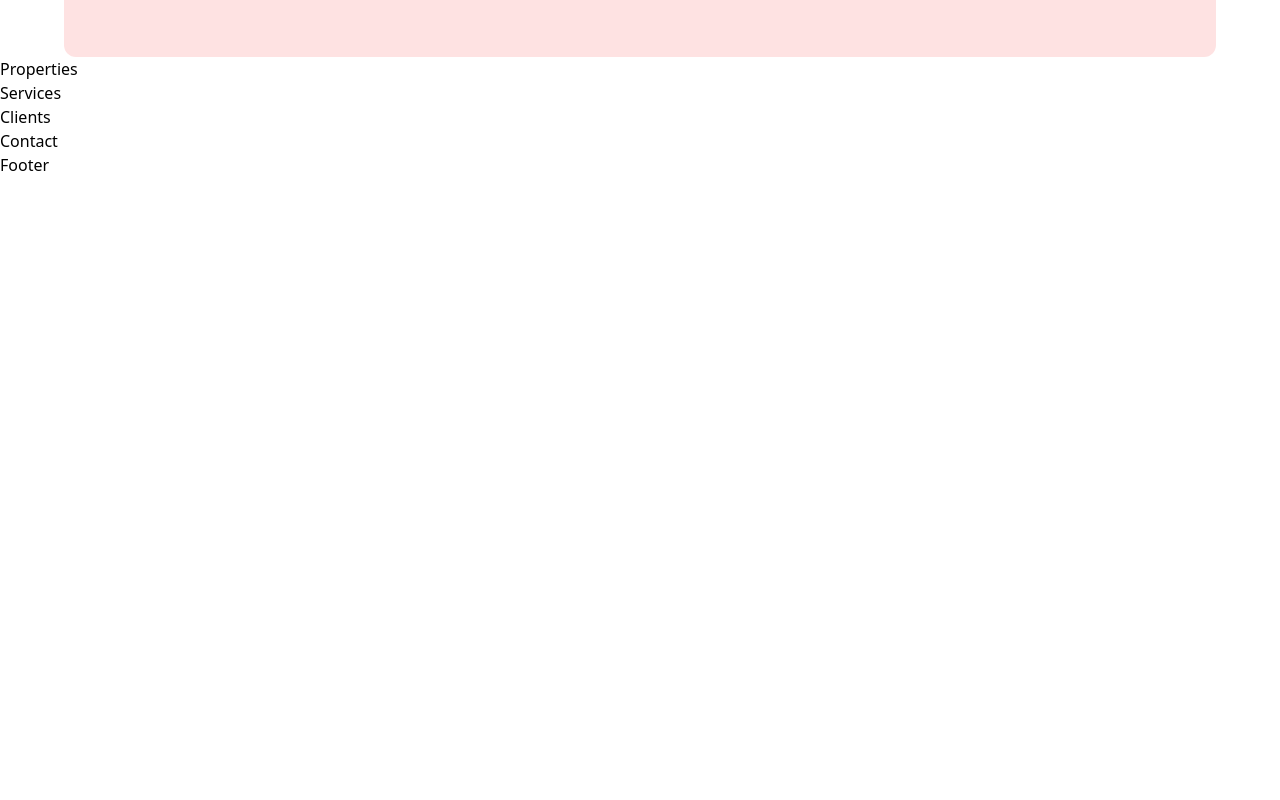
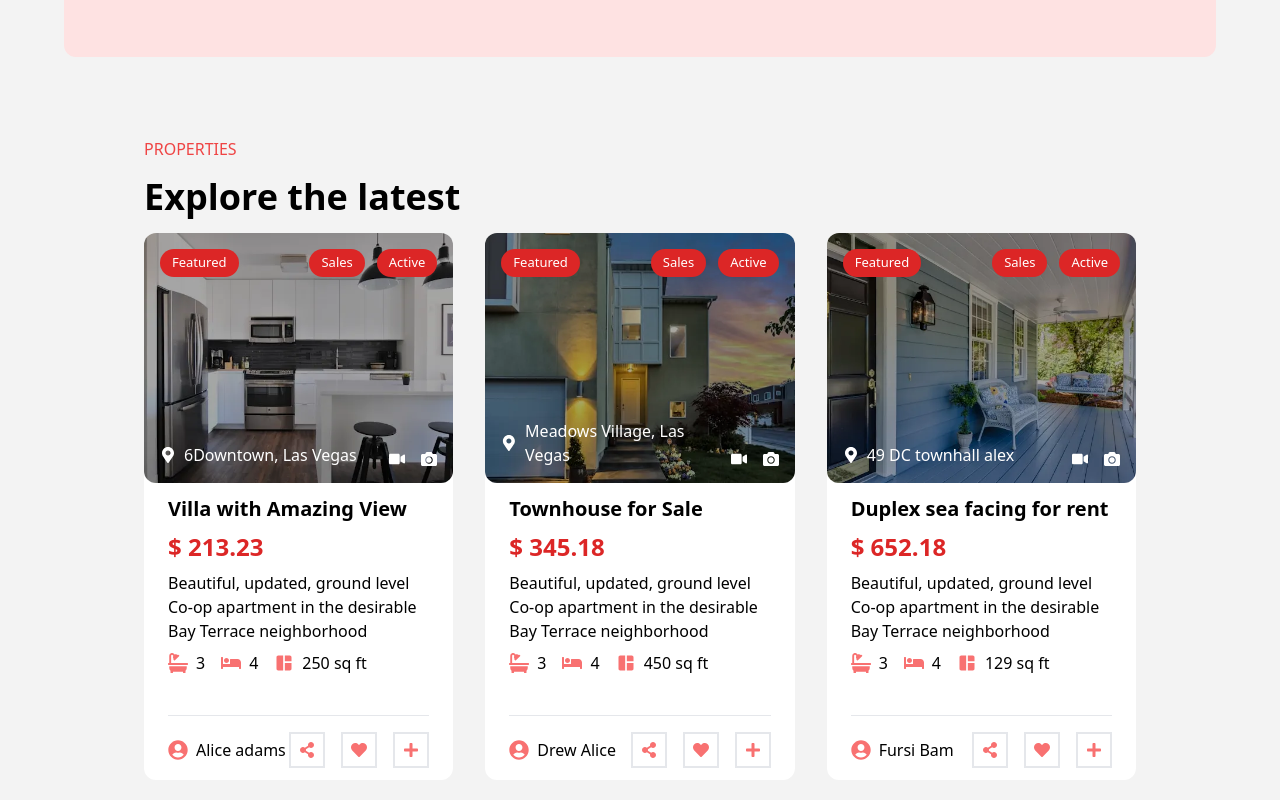
Before and after one commit to VISHALX33/Real-estate, a React (Vite) app: page / in a window 1280 px wide. Shown: the part 2120-2920 px from the top of the page. Before the commit the page ends 2297 px from the top, so only its background shows below. Built offline with nearby package versions, Linux system fonts and the light colour scheme.

Commit message:
completing the Properties section

```diff
--- a/src/Sections/PopularAreas.jsx
+++ b/src/Sections/PopularAreas.jsx
@@ -23,7 +23,7 @@ const PopularAreas = () => {
        <div id='top' className='w-full grid lg:grid-cols-3 grid-cols-1 justify-center items-center gap-8'>
         <div>
        <h1 data-aos="zoom-in" className='text-red-500 dark:text-white '  >POPULAR AREAS</h1>
-       <h1 data-aos="zoom-in" className='text-black text-[40px] font-semibold leading-10 mt-4 dark:text-white dark:text-white '>Explore most <br></br>popular areas</h1>
+       <h1 data-aos="zoom-in" className='text-black text-[40px] font-semibold leading-10 mt-4 dark:text-white '>Explore most <br></br>popular areas</h1>
        </div>
        <div className='grid lg:grid-cols-3 justify-center col-span-2 grid-cols-1 items-center gap-6'>
         <div data-aos="zoom-in" data-aos-delay="400" style={{backgroundImage: `url(${area1})`}} className='h-[400px] bg-cover bg-center rounded-xl' ></div>
--- a/src/Sections/Properties.jsx
+++ b/src/Sections/Properties.jsx
@@ -1,8 +1,109 @@
-import React from 'react'
+import React, { useEffect } from 'react'
+import { useDarkMode } from '../components/DarkModeContext'
+import { property } from '../components/export'
+import { FaBath, FaShareAlt, FaBed, FaUserCircle, FaPlus, FaMapMarkerAlt, FaVideo, FaCamera, FaHeart } from 'react-icons/fa'
+import { MdSpaceDashboard } from 'react-icons/md'
+import AOS from 'aos'
+import 'aos/dist/aos.css'
+const Properties = () => {
+  useEffect(() => {
+    AOS.init({
+      offset: 200,
+      duration: 800,
+      easing: 'ease-in-sine',
+      delay: 100,
+    });
+  }, [])
 
-const Properties = () => {
+  const { darkMode, toggleDarkMode } = useDarkMode();
   return (
-    <div>Properties</div>
+    <div className={`${darkMode ? 'dark bg-black' : 'light bg-transparent'} `}>
+      <section id='Properties' className=' lg:w-[90%] m-auto lg:px-20 px-6 py-20 w-full flex flex-col justify-center items-start gap-4 ' >
+        <div className='flex flex-col justify-center items-start gap-4'>
+          <h1 data-aos='zoom-in' className='text-red-500 dark:text-white  '  >PROPERTIES</h1>
+          <h1 data-aos='zoom-in' className='text-black text-4xl font-semibold dark:text-white'>Explore the latest</h1>
+        </div>
+        {/*Properties grid from here*/}
+
+        <div id='grid-box' className='w-full grid lg:grid-cols-3 grid-cols-1 justify-center items-center gap-8'>
+          {
+            property.map((item, index) => (
+              <div data-aos='zoom-in' data-aos-delay="200" key={index} className='bg-white dark:bg-blue-800 rounded-xl w-full'>
+                <div id='image-box' className='bg-cover bg-center h-[250px] rounded-xl p-4 flex flex-col justify-between items-end ' style={{ backgroundImage: `url(${item.images})` }}>
+                  <div id='top' className='flex justify-between items-end w-full'>
+                    <div>
+                      <button className='px-3 py-1 bg-red-600 hover:bg-white hover:text-black text-white rounded-full text-[13px] ' >Featured</button>
+                    </div>
+                    <div className='flex justify-between items-center gap-3'>
+                      <button className='px-3 py-1 bg-red-600 hover:bg-white hover:text-black text-white rounded-full text-[13px] ' >Sales</button>
+                      <button className='px-3 py-1 bg-red-600 hover:bg-white hover:text-black text-white rounded-full text-[13px] ' >Active</button>
+                    </div>
+                  </div>
+                  <div id='bottom' className='flex justify-between items-end w-full ' >
+                    <div className='flex justify-start items-center gap-2 ' >
+                      <FaMapMarkerAlt className='size-4 text-white' />
+                      <h1 className='text-white' >{item.address}</h1>
+                    </div>
+                    <div className='flex justify-center items-center gap-4'>
+                      <FaVideo className='size-4 text-white' />
+                      <FaCamera className='size-4 text-white' />
+                    </div>
+
+                  </div>
+
+                </div>
+                <div className=' px-6 py-3 flex flex-col justify-center items-start gap-2 w-full ' >
+                  <h1 className=' text-xl text-balck font-semibold dark:text-white'>
+                    {item.name}
+                  </h1>
+                  <h1 className='text-2xl text-red-600 font-bold dark:text-white' >{item.price}</h1>
+                  <p className=' dark:text-white '>{item.about}</p>
+                  <div id='icons' className='flex justify-center items-start gap-4'>
+                    <div className='flex justify-center items-center gap-2 ' >
+                      <FaBath className='size-5 text-red-400  ' />
+                      <h1 className=' dark:text-white '>{item.bath}</h1>
+                    </div>
+                    <div className='flex justify-center items-center gap-2 ' >
+                      <FaBed className='size-5 text-red-400  ' />
+                      <h1 className=' dark:text-white '>{item.bed}</h1>
+                    </div>
+                    <div className='flex justify-center items-center gap-2 ' >
+                      <MdSpaceDashboard className='size-5 text-red-400  ' />
+                      <h1 className=' dark:text-white '>{item.area}</h1>
+                    </div>
+
+                  </div>
+                  <div className='w-full h-[1px] bg-gray-200 mt-8'></div>
+                  <div id='owner-info' className='flex justify-between items-center w-full mt-2' >
+                    <div className=' flex justify-center items-center gap-2 '>
+                      <FaUserCircle className='size-5 text-red-400 ' />
+                      <h1 className='dark:text-white' >{item.owner}</h1>
+
+                    </div>
+                    <div className='flex justify-center items-center gap-4'>
+                      <div className='p-2 border-2 border-gray-200 hover:bg-black cursor-pointer transform hover:scale-110 transition-transform duration-300 '> <FaShareAlt className='size-4 text-red-400' />
+                      </div>
+
+                      <div className='p-2 border-2 border-gray-200 hover:bg-black cursor-pointer transform hover:scale-110 transition-transform duration-300 '> <FaHeart className='size-4 text-red-400' />
+                      </div>
+
+                      <div className='p-2 border-2 border-gray-200 hover:bg-black cursor-pointer transform hover:scale-110 transition-transform duration-300 '> <FaPlus className='size-4 text-red-400' />
+                      </div>
+                    </div>
+                  </div>
+                </div>
+
+              </div>
+            ))}
+        </div>
+
+
+
+
+
+      </section>
+    </div>
+
   )
 }
 
--- a/src/index.css
+++ b/src/index.css
@@ -1,3 +1,13 @@
 @tailwind base;
 @tailwind components;
 @tailwind utilities;
+
+
+ *{
+    margin: 0;
+    padding: 0;
+}
+
+body {
+    background-color: rgb(243, 243, 243);
+}
```
